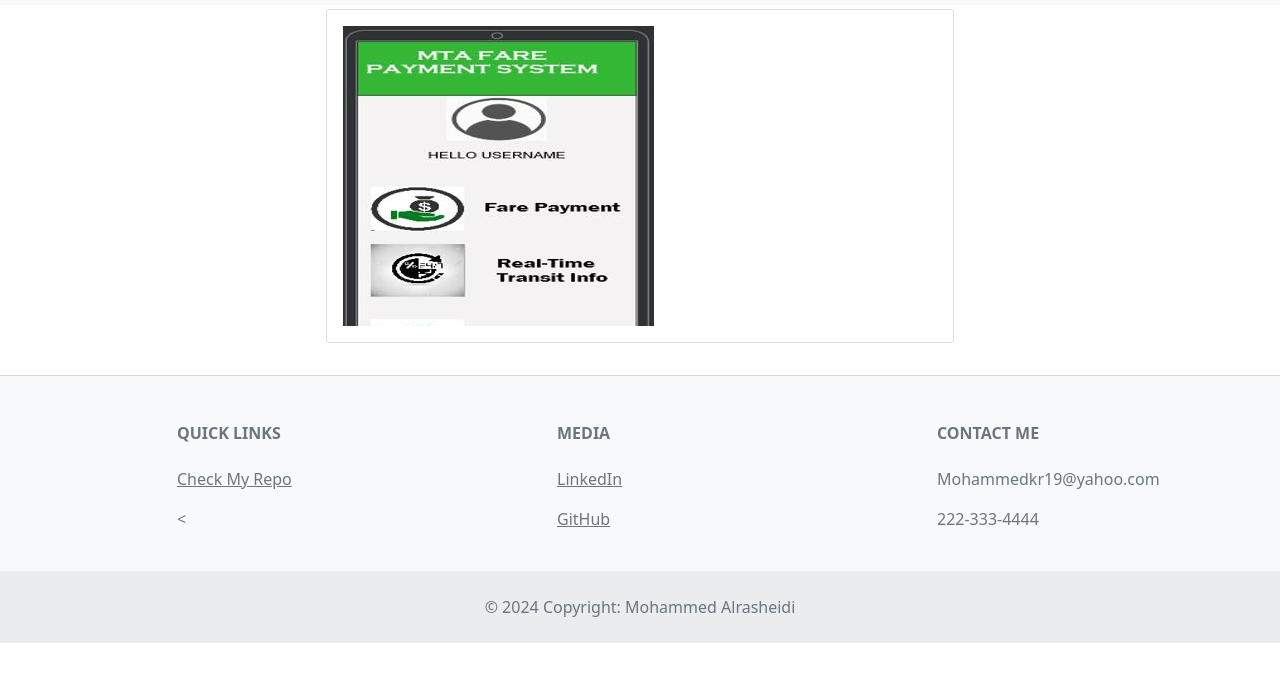
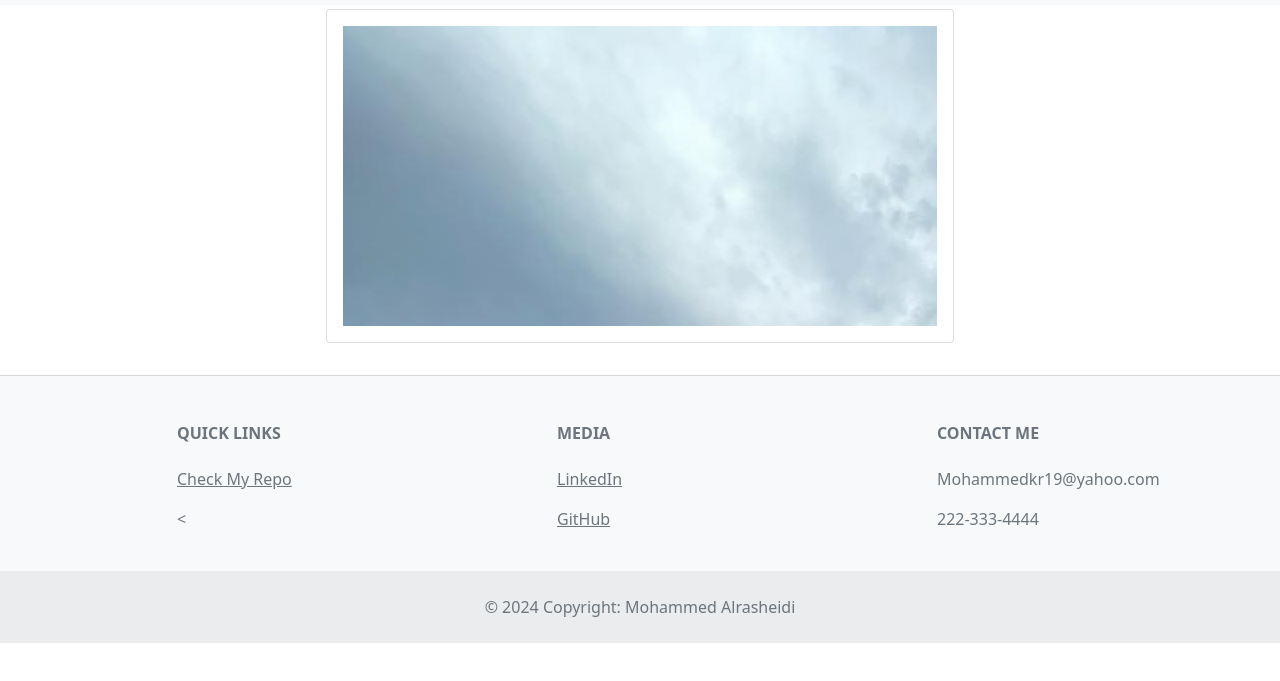
Before and after one commit to MohammedAlrasheidi/midtask, a plain HTML site: page projects.html in a window 1280 px wide. Shown: the part 51-732 px from the top of the page. Drawn offline with nearby package versions, Linux system fonts and the light colour scheme; a script that the page names is missing.

Commit message:
Update projects.html

```diff
--- a/projects.html
+++ b/projects.html
@@ -43,7 +43,7 @@
 
 
 
-          <iframe src="images/mta.jpg" alt="Image" class="full-width-image"></iframe>
+          <iframe src="images/background.JPG" alt="Image" class="full-width-image"></iframe>
 
         </div>
       </div>
```
